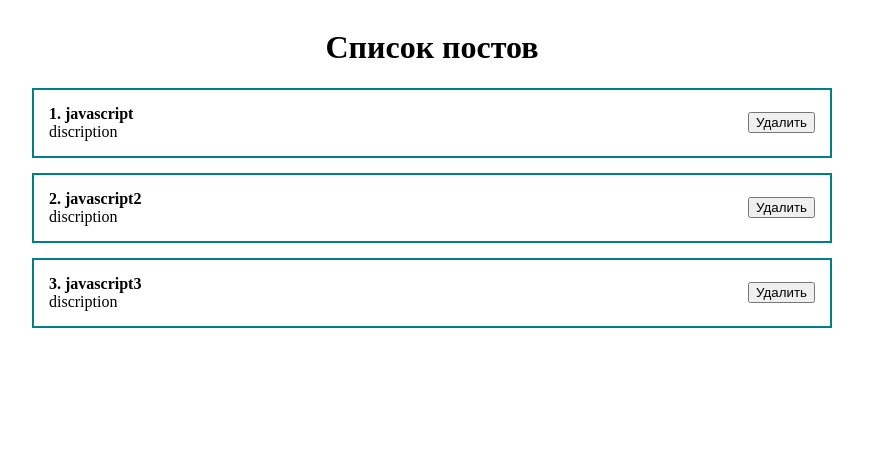
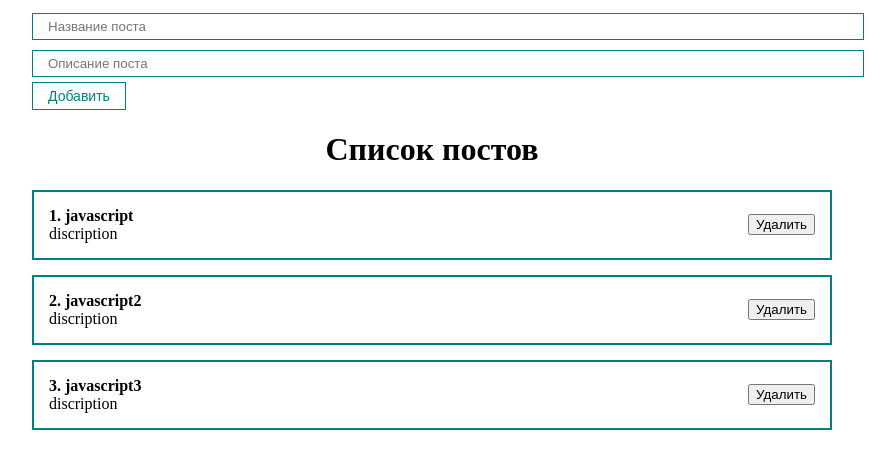
Before and after one commit to AnnieSkywalker/react-start, a React (Create React App) app: page / in a window 1280 px wide. Shown: the top 468 px of the page, without its empty margins (208-1103 px from the left). Built offline with nearby package versions, Linux system fonts and the light colour scheme.

Commit message:
добавление постов

```diff
--- a/src/App.js
+++ b/src/App.js
@@ -3,6 +3,8 @@
 
 import './stales/App.css'
 import PostList from "./components/PostList";
+import MyButton from "./components/UI/button/MyButton";
+import MyInput from "./components/UI/input/MyInput";
 
 function App() {
 
@@ -13,8 +15,31 @@
     ]
   )
 
+  const [title, setTitle] = useState('');
+  const [body, setBody] = useState('');
+
+  const addNewPost = (e)=> {
+    e.preventDefault();
+
+    const newPost = {
+      id: Date.now(),
+      title,
+      body
+    }
+
+    setPosts([...posts, newPost]);
+    setTitle('');
+    setBody('');
+  }
+
   return (
     <div className="App">
+      <form>
+        <MyInput type='text' placeholder='Название поста' value={title} onChange={e => setTitle(e.target.value)}></MyInput>
+        <MyInput type='text' placeholder='Описание поста' value={body} onChange={e => setBody(e.target.value)}></MyInput>
+        <MyButton  onClick={addNewPost}>Добавить</MyButton>
+      </form>
+
       <PostList posts={posts} title='Список постов'/>
 
     </div>
--- a/src/components/PostItem.jsx
+++ b/src/components/PostItem.jsx
@@ -6,7 +6,7 @@
     <div className="post">
 
       <div className="post__content">
-        <strong>{props.post.id}. {props.post.title}</strong>
+        <strong>{props.number}. {props.post.title}</strong>
         <div>
           {props.post.body}
         </div>
--- a/src/components/PostList.jsx
+++ b/src/components/PostList.jsx
@@ -7,8 +7,8 @@
     <div>
       <h1 style={{textAlign: 'center'}}>{title}</h1>
 
-      {posts.map(post =>
-        <PostItem post={post} key={post.id}/>
+      {posts.map((post, index) =>
+        <PostItem number={index + 1} post={post} key={post.id}/>
       )}
 
 
--- /dev/null
+++ b/src/components/UI/button/MyButton.jsx
@@ -0,0 +1,13 @@
+import React from "react";
+import classes from "./MyButton.module.css";
+
+const MyButton = function ({children, ...props}) {
+
+  return(
+    <button {...props} className={classes.myBtn}>
+      {children}
+    </button>
+  )
+}
+
+export default MyButton;
--- /dev/null
+++ b/src/components/UI/button/MyButton.module.css
@@ -0,0 +1,8 @@
+.myBtn {
+  padding: 5px 15px;
+  color: teal;
+  font-size: 14px;
+  background: transparent;
+  border: 1px solid teal;
+  cursor: pointer;
+}
--- /dev/null
+++ b/src/components/UI/input/MyInput.jsx
@@ -0,0 +1,11 @@
+import React from "react";
+import classes from "./MyInput.module.css";
+
+const MyInput = function ({...props}) {
+
+  return(
+    <input {...props} className={classes.myInput}></input>
+  )
+}
+
+export default MyInput;
--- /dev/null
+++ b/src/components/UI/input/MyInput.module.css
@@ -0,0 +1,6 @@
+.myInput {
+  width: 100%;
+  padding: 5px 15px;
+  margin: 5px 0;
+  border: 1px solid teal;
+}
```
